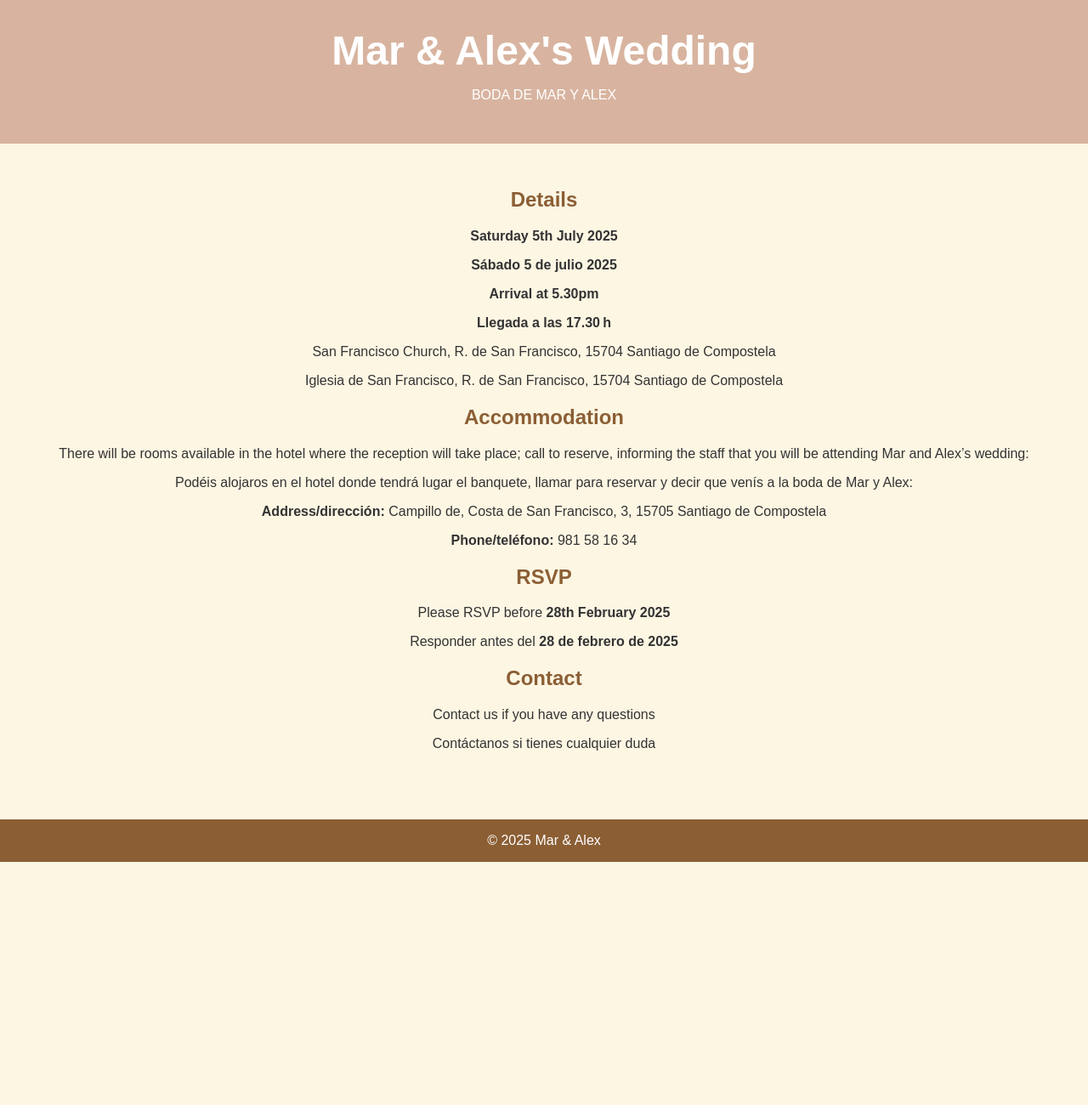
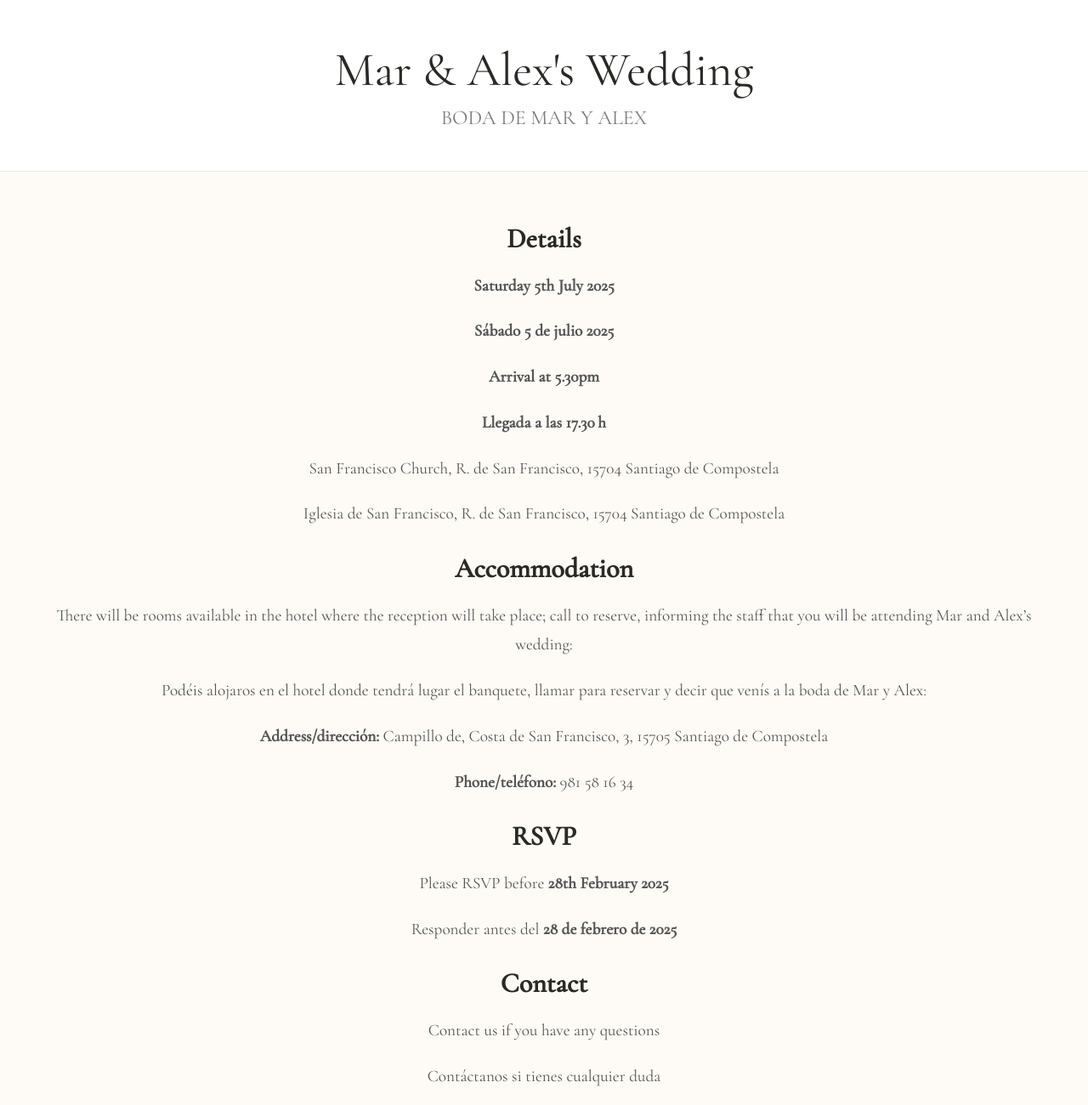
Before and after one commit to iago-suarez/mar-alex-wedding, a plain HTML site: page index.html in a window 1280 px wide. Shown: the top 1300 px of the page at 85% size. Before the commit the page ends 1014 px from the top, so only its background shows below. Drawn offline with nearby package versions, Linux system fonts and the light colour scheme.

Commit message:
Update index.html

```diff
--- a/index.html
+++ b/index.html
@@ -6,43 +6,67 @@
     <title>Mar & Alex's Wedding</title>
     <style>
         body {
-            font-family: Arial, sans-serif;
+            font-family: 'Cormorant Garamond', serif;
             margin: 0;
             padding: 0;
-            background-color: #fdf6e3;
-            color: #333;
+            background-color: #fefbf6;
+            color: #2b2926;
             text-align: center;
             display: flex;
             flex-direction: column;
             min-height: 100vh;
         }
         header {
-            background-color: #d8b4a0;
-            color: white;
-            padding: 2rem 0;
+            background-color: #ffffff;
+            color: #2b2926;
+            padding: 3rem 0;
+            border-bottom: 1px solid #eaeaea;
         }
         header h1 {
             margin: 0;
-            font-size: 3rem;
+            font-size: 3.5rem;
+            font-weight: 400;
+        }
+        header p {
+            font-size: 1.5rem;
+            margin: 0.5rem 0 0;
+            color: #7c7c7c;
         }
         .content {
             padding: 2rem;
             flex: 1;
         }
         .content h2 {
-            color: #8b5e34;
+            font-size: 2rem;
+            color: #2b2926;
+            margin-bottom: 1rem;
+        }
+        .content p {
+            font-size: 1.2rem;
+            line-height: 1.8;
+            margin-bottom: 1rem;
+            color: #555;
         }
         footer {
-            background-color: #8b5e34;
-            color: white;
+            background-color: #f7f7f7;
+            color: #7c7c7c;
             padding: 1rem 0;
-            margin-top: 2rem;
+            border-top: 1px solid #eaeaea;
         }
         footer p {
             margin: 0;
             font-size: 1rem;
         }
+        @media (max-width: 768px) {
+            header h1 {
+                font-size: 2.5rem;
+            }
+            .content p {
+                font-size: 1rem;
+            }
+        }
     </style>
+    <link href="https://fonts.googleapis.com/css2?family=Cormorant+Garamond:wght@400;500&display=swap" rel="stylesheet">
 </head>
 <body>
     <header>
```
